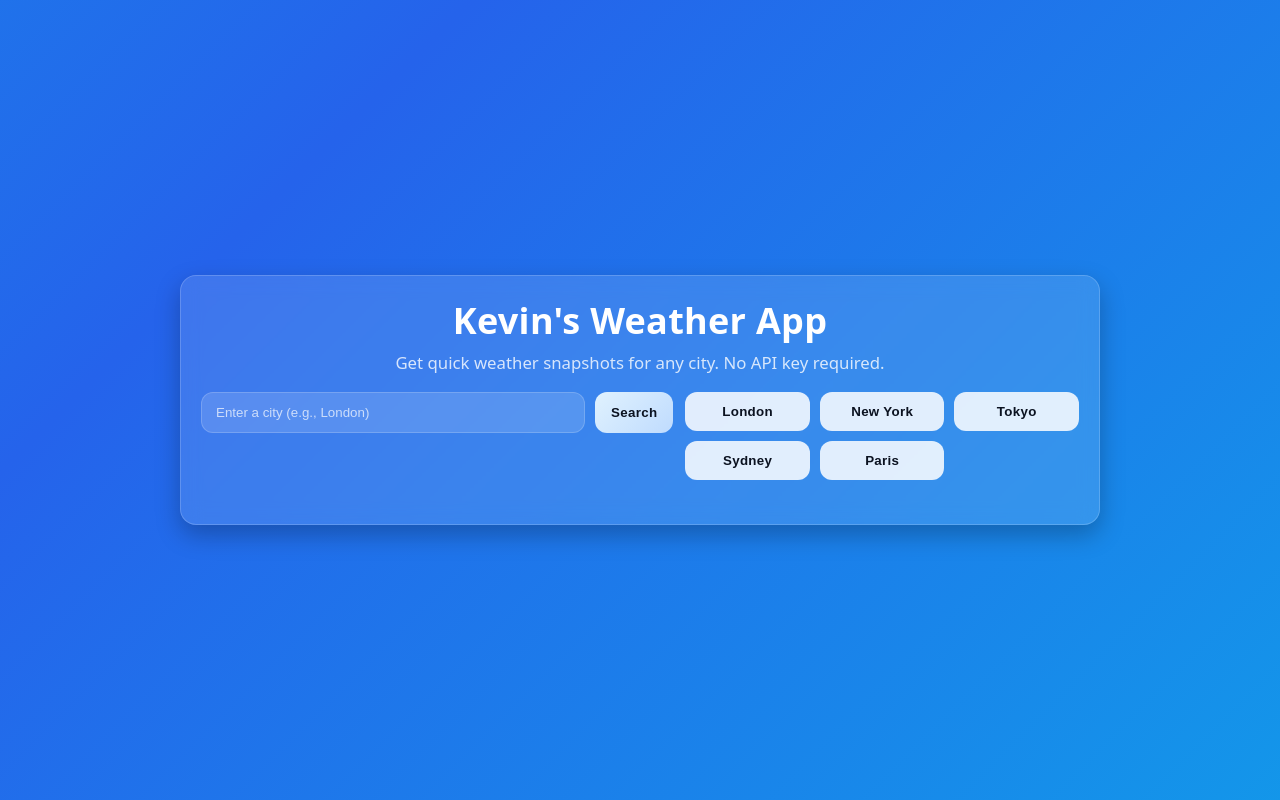
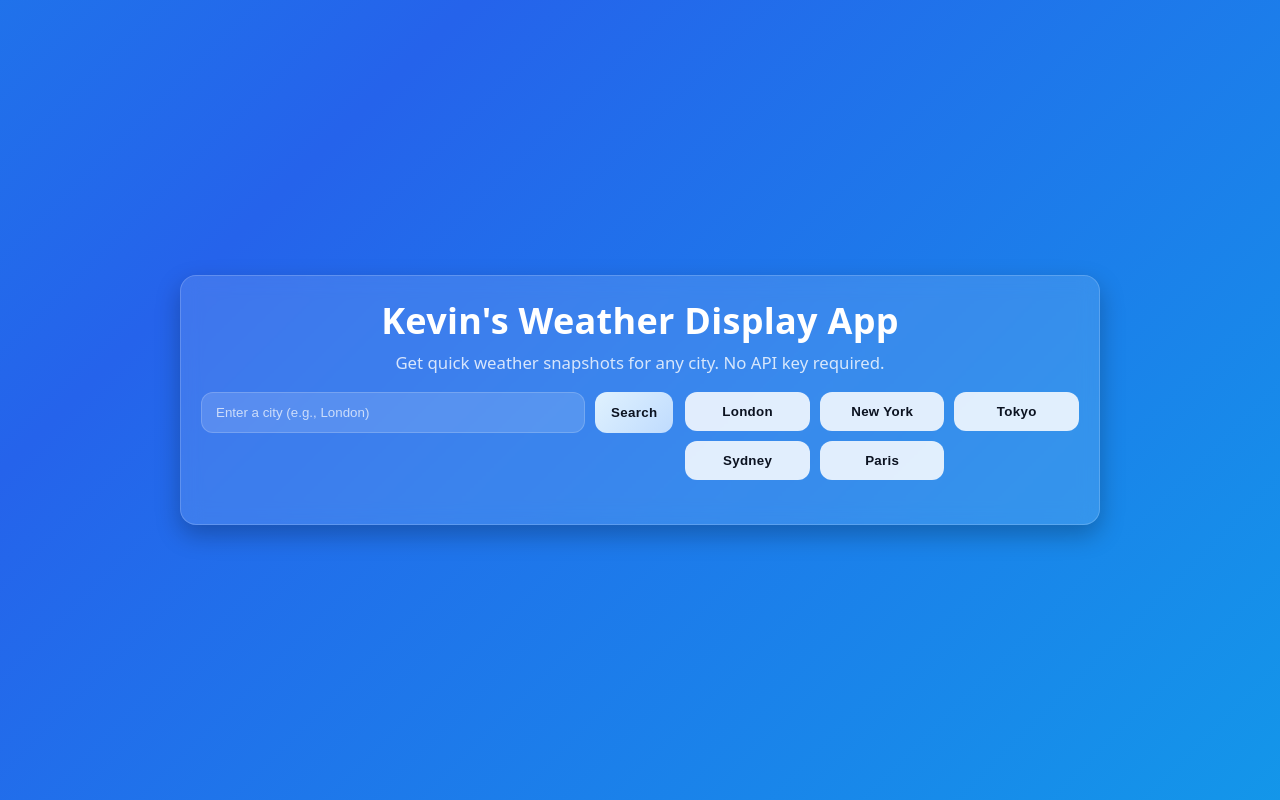
Before and after one commit to kevin-adoboe/weather-display, a website: page public/index.html in a window 1280 px wide. Drawn offline with Linux system fonts and the light colour scheme.

```diff
--- a/public/index.html
+++ b/public/index.html
@@ -4,7 +4,7 @@
     <meta charset="utf-8" />
     <meta name="viewport" content="width=device-width, initial-scale=1" />
     <meta name="description" content="Weather Display App - mock weather data demo" />
-    <title>Kevin's Weather App</title>
+    <title>Kevin's Weather Display App</title>
     <style>
       :root {
         --bg-start: #0ea5e9; /* sky-400 */
@@ -253,7 +253,7 @@
     <main class="container">
       <section class="app-card" aria-label="Weather Display App">
         <header>
-          <h1 class="title">Kevin's Weather App</h1>
+          <h1 class="title">Kevin's Weather Display App</h1>
           <p class="subtitle">Get quick weather snapshots for any city. No API key required.</p>
         </header>
 
```
Also changed, not shown: tests/weather.test.js (+1 -1 lines).
